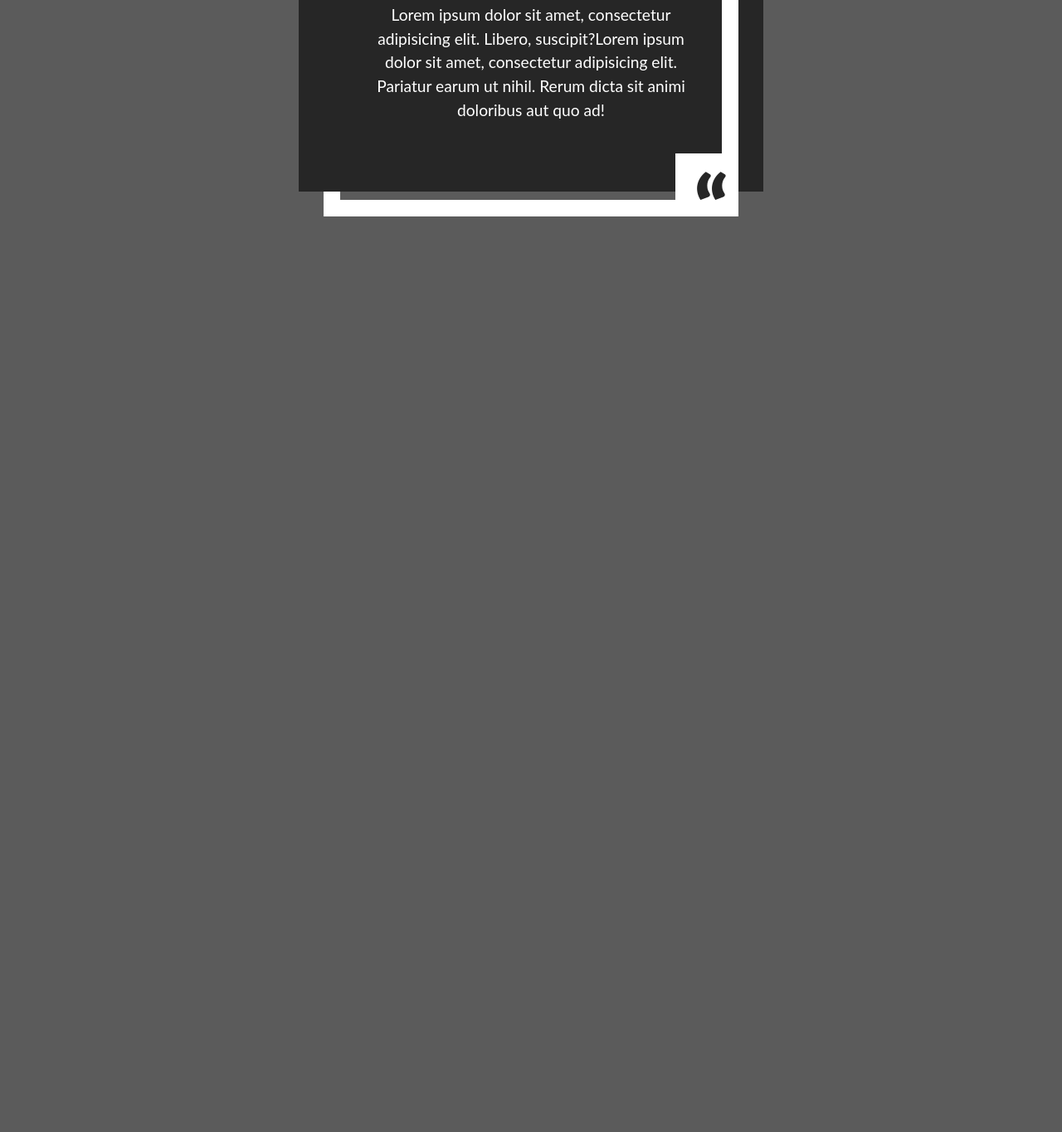
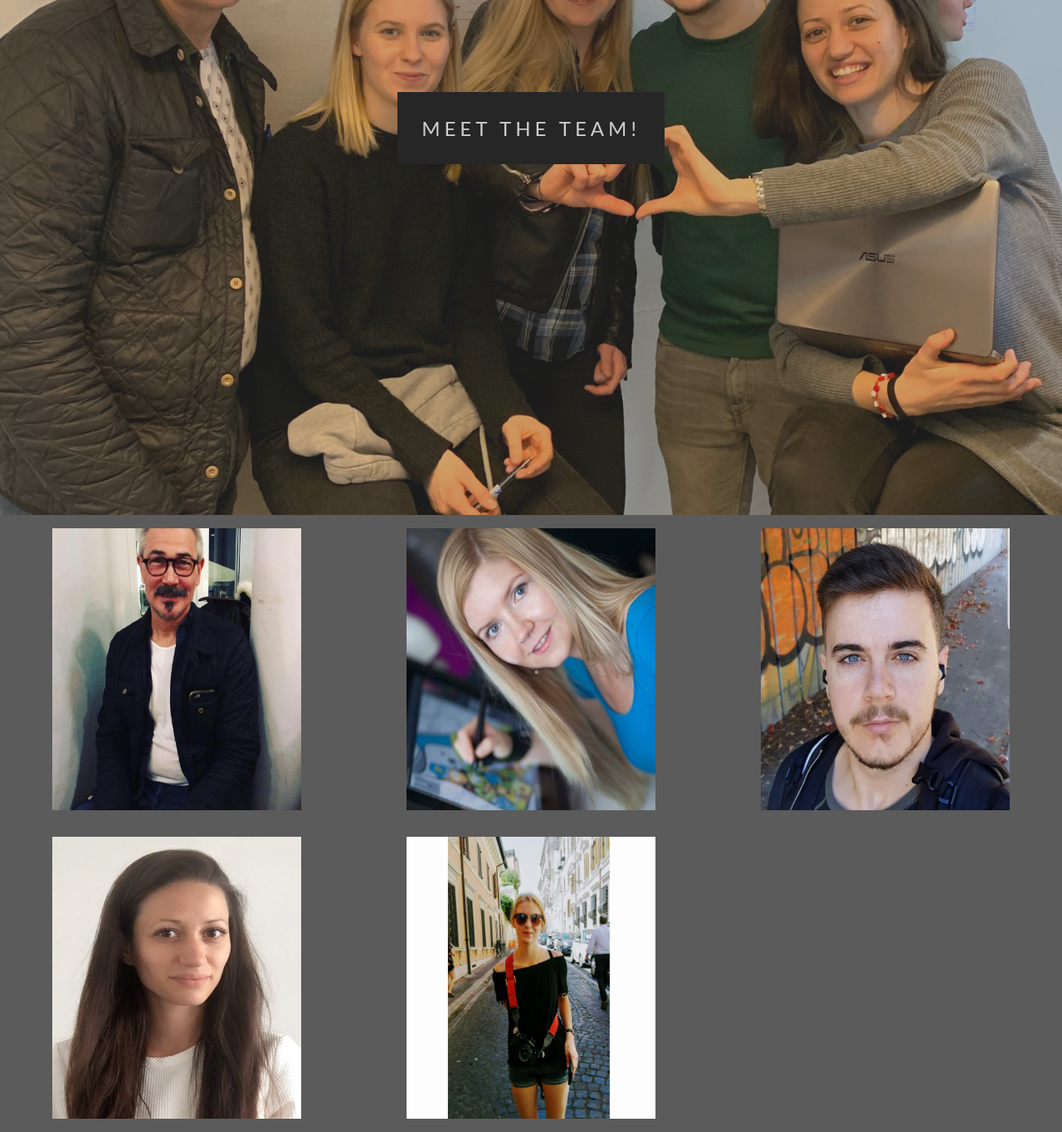
Before and after one commit to Klajdi44/Anima_Campaign, a plain HTML site: page OurTeam.html in a window 1280 px wide. Shown: the part 339-1704 px from the top of the page at 83% size. Before the commit the page ends 800 px from the top, so only its background shows below. Drawn offline with Linux system fonts and the light colour scheme.

Commit message:
About us page almost done?

```diff
--- a/OurTeam.html
+++ b/OurTeam.html
@@ -26,13 +26,19 @@
             </ul>
         </nav>
     </header>
-<!--
+ <div class="aboutIMG">
+        <div class="ptext">
+            <span class="border">
+                MEET THE TEAM!
+            </span>
+        </div>
+    </div>
  <div class="wrapper">
 <div class="card">
-   <div class="front"> <img alt="" width="300" height="370" src="images/adelajda.jpg"> </div>
+   <div class="front"> <img alt="" width="300" height="340" src="images/peter.jpg"> </div>
    <div class="back">
        <div class="details">
-          <h2>Adelajda KA <br> <span>Senior Designer</span></h2>
+          <h2>Peter <br> <span>Senior Designer</span></h2>
              <p>Lorem ipsum dolor sit amet, consectetur adipisicing elit. Eos illum amet dignissimos quam et nam inventore magni molestias quibusdam deleniti!</p>
            <div class="social-icons">
                <a href="#"></a>
@@ -40,9 +46,64 @@
        </div>
    </div>
      </div>
+
+ <div class="card">
+   <div class="front"> <img alt="" width="300" height="340" src="images/adelajda.jpg"> </div>
+   <div class="back">
+       <div class="details">
+          <h2>Adelajda  <br> <span>Senior Designer</span></h2>
+             <p>Lorem ipsum dolor sit amet, consectetur adipisicing elit. Eos illum amet dignissimos quam et nam inventore magni molestias quibusdam deleniti!</p>
+           <div class="social-icons">
+               <a href="#"></a>
+           </div>
+       </div>
+   </div>
     </div>
-    !-->
 
+    <div class="card">
+   <div class="front"> <img alt="" width="300" height="340" src="images/klajdi.jpg"> </div>
+   <div class="back">
+       <div class="details">
+          <h2>Klajdi <br> <span>Senior Designer</span></h2>
+             <p>Lorem ipsum dolor sit amet, consectetur adipisicing elit. Eos illum amet dignissimos quam et nam inventore magni molestias quibusdam deleniti!</p>
+           <div class="social-icons">
+               <a href="#"></a>
+           </div>
+       </div>
+   </div>
+    </div>
+
+
+
+
+    <div class="card">
+   <div class="front"> <img alt="" width="300" height="340" src="images/lily.jpg"> </div>
+   <div class="back">
+       <div class="details">
+          <h2>Lili <br> <span>Senior Designer</span></h2>
+             <p>Lorem ipsum dolor sit amet, consectetur adipisicing elit. Eos illum amet dignissimos quam et nam inventore magni molestias quibusdam deleniti!</p>
+           <div class="social-icons">
+               <a href="#"></a>
+           </div>
+       </div>
+   </div>
+    </div>
+
+
+<div class="card">
+   <div class="front"> <img alt="" width="300" height="340" src="images/pola.jpg"> </div>
+   <div class="back">
+       <div class="details">
+          <h2>Pola <br> <span>Senior Designer</span></h2>
+             <p>Lorem ipsum dolor sit amet, consectetur adipisicing elit. Eos illum amet dignissimos quam et nam inventore magni molestias quibusdam deleniti!</p>
+           <div class="social-icons">
+               <a href="#"></a>
+           </div>
+       </div>
+   </div>
+    </div>
+    </div>
+<!--
 
 <div class="box">
           <span id="spansQ" class="quote2">&#8220;</span>
@@ -63,6 +124,7 @@
 
 </div>
 
+-->
 
 
 
--- a/style.css
+++ b/style.css
@@ -111,7 +111,7 @@ nav {
 .pimg1,
 .pimg2,
 .pimg3,
-.pimg4 {
+.pimg4, .aboutIMG {
     position: relative;
     opacity: 0.70;
     background-position: center;
@@ -146,6 +146,10 @@ nav {
 .pimg4 {
     background-image: url(images/closing.jpeg);
     min-height: 1000px;
+
+}.aboutIMG {
+    background-image: url(images/team.jpg);
+    min-height: 960px;
 
 }
 
@@ -199,12 +203,12 @@ nav {
 /******** About us card **********************************************/
 
 .card {
-    position: absolute;
+    position: relative;
     top: 50%;
     left: 50%;
     transform: translate(-50%, -50%);
     width: 300px;
-    height: 370px;
+    height: 340px;
     transform-style: preserve-3d;
     perspective: 600px;
     transition: 0.5s;
@@ -453,3 +457,13 @@ nav {
 
 
 }
+
+
+.wrapper {
+    display: grid;
+          grid-template-columns: repeat(auto-fit, minmax(300px, 2fr));
+          grid-gap: 2em;
+    padding: 0 1em;
+    padding-top: 1em;
+    padding-bottom: 1em;
+}
```
Also changed, not shown: images/klajdi.jpg (added), images/lily.jpg (added), images/peter.jpg (added), images/pola.jpg (added), images/team.jpg (added), 3 other files.
